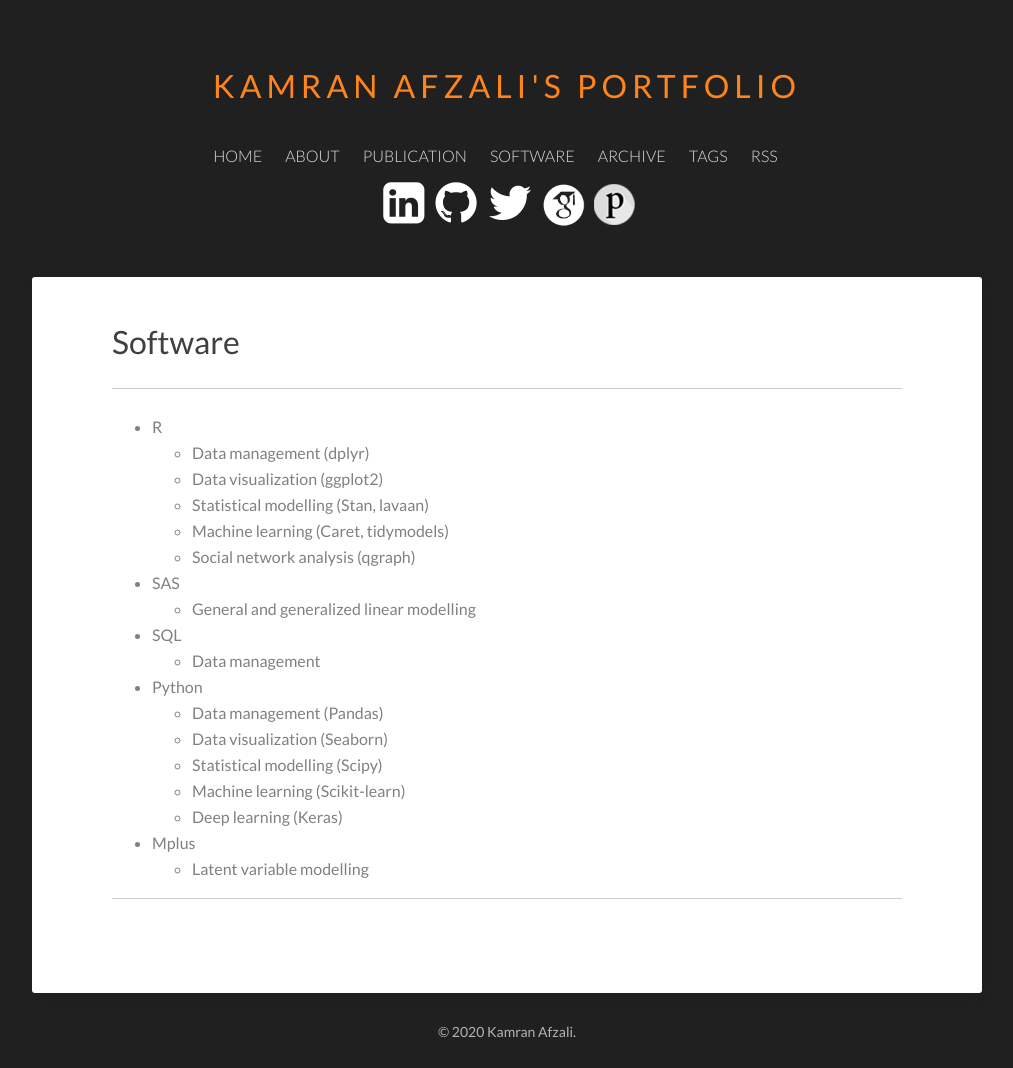
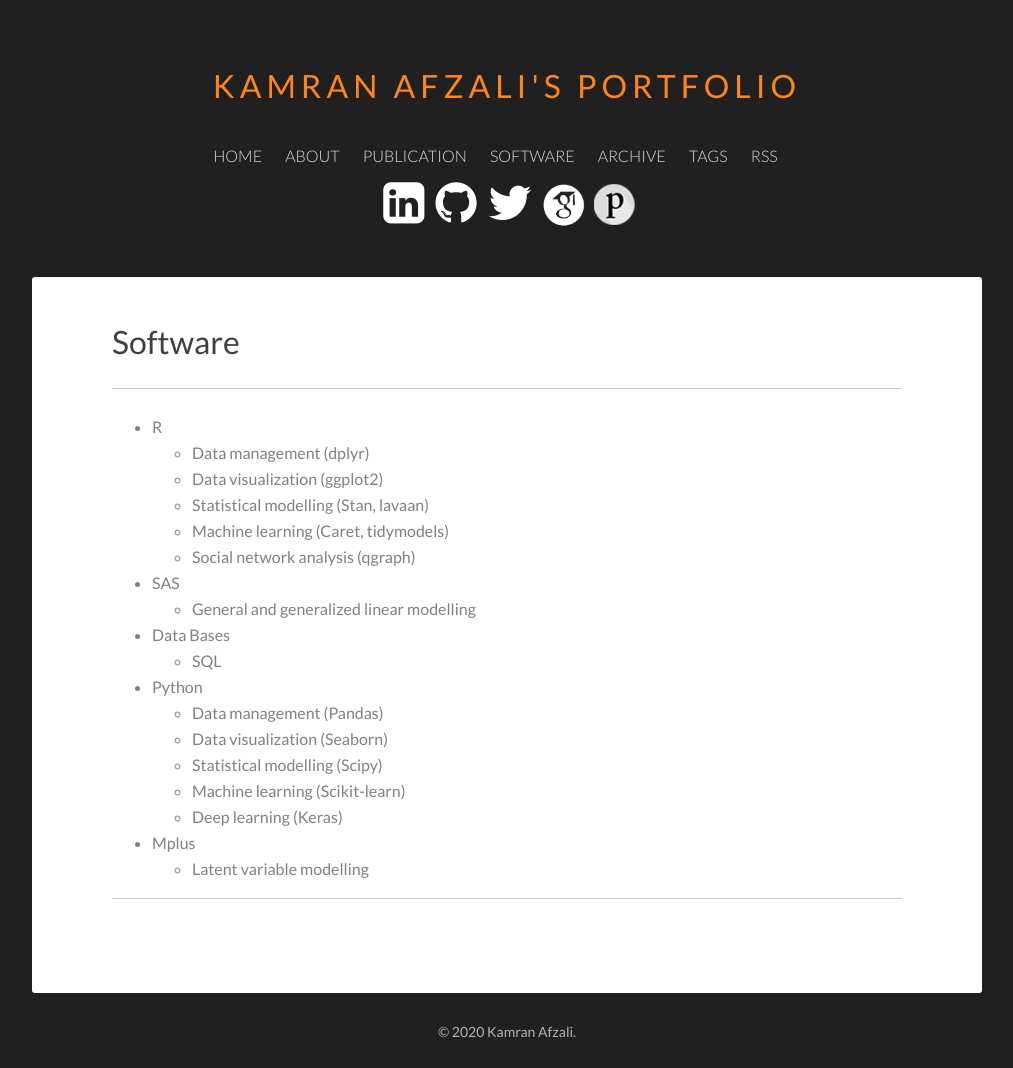
Before and after one commit to Kamran-Afzali/Kamran-Afzali.github.io, a Jekyll site: the page built from software/index.md, in a window 1280 px wide. Shown: the whole page, without its empty margins (133-1146 px from the left). Built offline with Jekyll 4.4.1, drawn with Linux system fonts in a browser that asks for light colours.

Commit message:
Update index.md

```diff
--- a/software/index.md
+++ b/software/index.md
@@ -18,9 +18,9 @@ title: Software
       <li>General and generalized linear modelling</li>
     </ul>
   </li>
-    <li>SQL
+    <li>Data Bases
     <ul>
-      <li>Data management</li>
+      <li>SQL</li>
     </ul>
   </li>
     <li>Python
```
